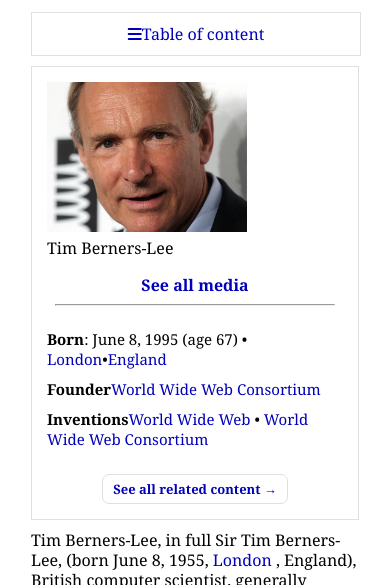
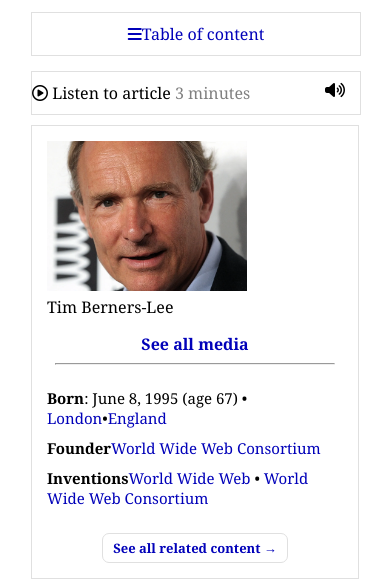
Before and after one commit to BurakTC/tim-berners-lee, a website built with Vite: page index.html in a window 390 px wide. Shown: the part 263-848 px from the top of the page. Built offline with nearby package versions, Linux system fonts and the light colour scheme.

Commit message:
adding pub

```diff
--- a/index.html
+++ b/index.html
@@ -96,6 +96,11 @@
         <p id="by">By <a href="#">Michael Aaron Dennis</a> -Last Updated: Dec 2, 2022 -<a href="#">Edit History</a></p>
 
         <a id="tablemob" href="#"><i class="fa-solid fa-bars"></i>Table of content</a>
+        <a id="pub" href="#">
+            <i class="fa-regular fa-circle-play"></i>
+            Listen to article <tag class="gray"> 3 minutes</tag>
+            <i id="logovolume" class="fa-solid fa-volume-high"></i>
+        </a>
 
       </section>
 
--- a/style.css
+++ b/style.css
@@ -209,8 +209,26 @@ figure{
   display: none;
   margin-top: 15px;
 }
+.gray{
+  color: gray;
+}
 
-
+#pub{
+  text-decoration: none;
+  color: black;
+  width: 100%;
+  padding-top: 10px;
+  padding-bottom: 10px;
+  border: 1px solid #e0e0e0;
+  display: none;
+  margin-top: 15px;
+  justify-content: space-between;
+  position: relative;
+}
+#logovolume{
+  position: absolute;
+  right: 15px;
+}
 
 
 @media only screen and (max-width: 767px) {
@@ -256,4 +274,7 @@ figure{
     display: block;
     text-align: center;
   }
+  #pub{
+    display: block;
+  }
 }
```
